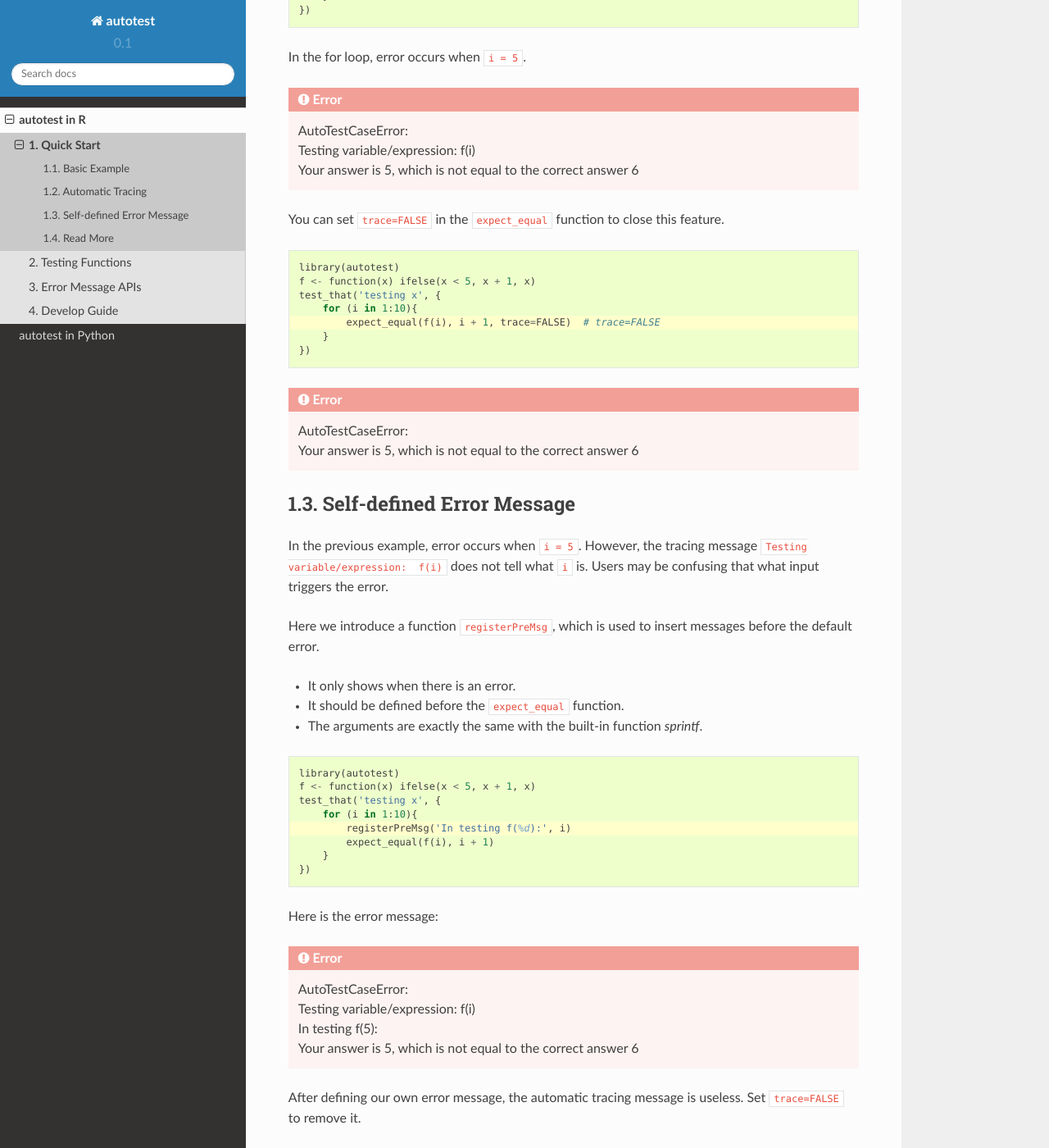
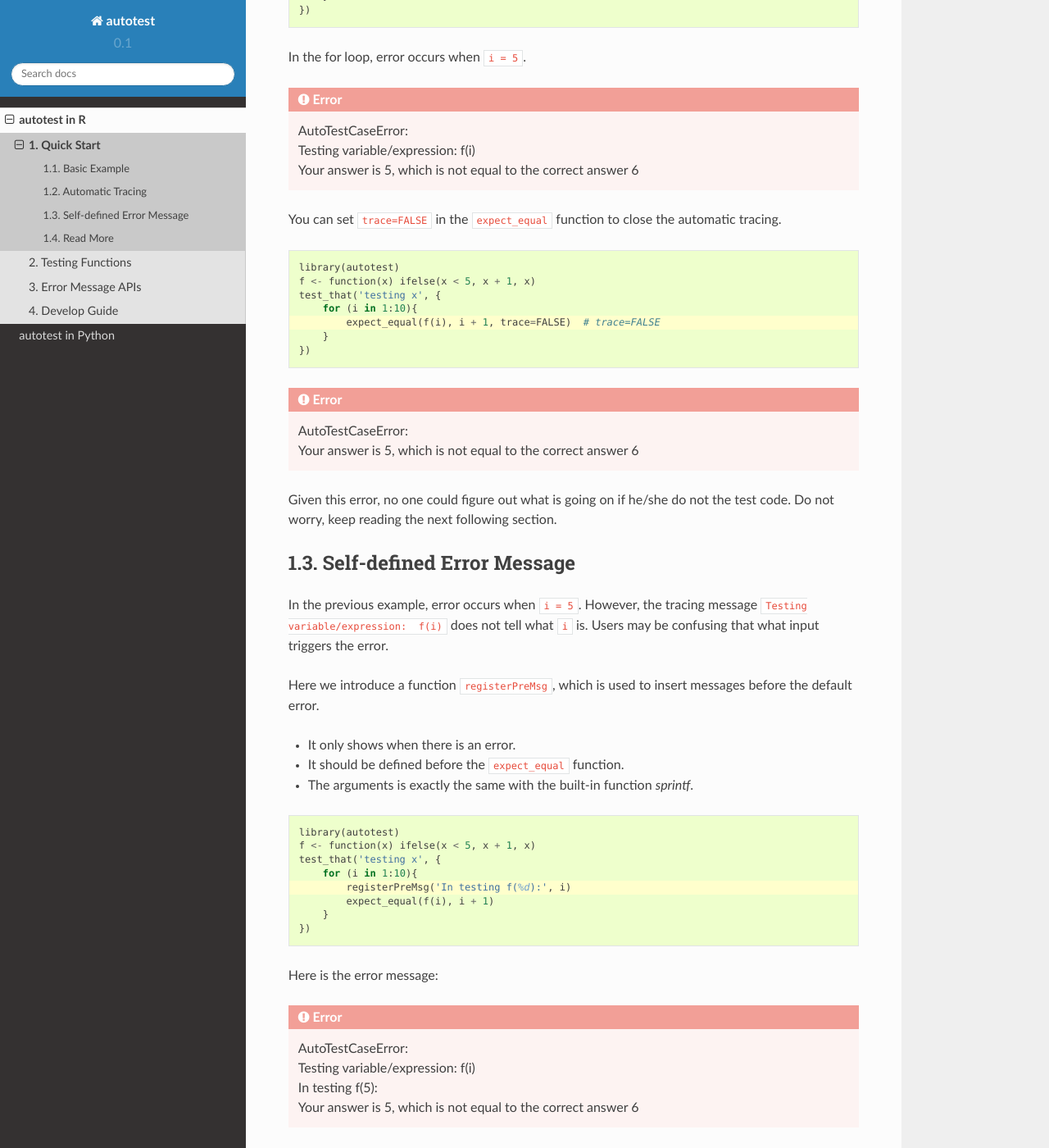
Before and after one commit to badbye/autotest-docs, a Sphinx documentation site: the page built from source/R/1-quickstart.rst, in a window 1280 px wide and 1400 px high, scrolled down 1411 px. Shown: the whole window at 82% size. Built offline with Sphinx 7.4.7 and the Read the Docs theme 2.0.0, drawn with Linux system fonts in a browser that asks for light colours; some of the changed text lies outside the part shown.

Commit message:
update R: quickstart

```diff
--- a/source/R/1-quickstart.rst
+++ b/source/R/1-quickstart.rst
@@ -72,7 +72,7 @@ In the for loop, error occurs when ``i = 5``.
     | Your answer is 5, which is not equal to the correct answer 6
 
 
-You can set ``trace=FALSE`` in the ``expect_equal`` function to close this feature.
+You can set ``trace=FALSE`` in the ``expect_equal`` function to close the automatic tracing.
 
 .. code-block:: python
     :emphasize-lines: 5
@@ -89,7 +89,8 @@ You can set ``trace=FALSE`` in the ``expect_equal`` function to close this featu
     | AutoTestCaseError:
     | Your answer is 5, which is not equal to the correct answer 6
 
-
+Given this error, no one could figure out what is going on if he/she do not the test code.
+Do not worry, keep reading the next following section.
 
 Self-defined Error Message
 --------------------------
@@ -105,7 +106,7 @@ the default error.
 
 - It should be defined before the ``expect_equal`` function.
 
-- The arguments are exactly the same with the built-in function `sprintf`.
+- The arguments is exactly the same with the built-in function `sprintf`.
 
 .. code-block:: python
     :emphasize-lines: 5
@@ -159,9 +160,10 @@ Read More
 
 - :doc:`2-expect_functions`
 
-The ``expect_equal`` function can compare with a lot of data types: `numeric`, `character`,
-`matrix`, and even `data.frame`. There are also more functions like ``expect_true`` and
-``expect_false`` testing whether an expression returns true or false.
+The ``expect_equal`` function is used to test whether two objects/expressions are equal.
+It supports a lot of data types: `numeric`, `character`, `matrix`, and even `data.frame`.
+There are also more functions like ``expect_true`` and ``expect_false`` testing whether
+an expression returns true or false.
 
 - :doc:`3-error_message`
 
```
